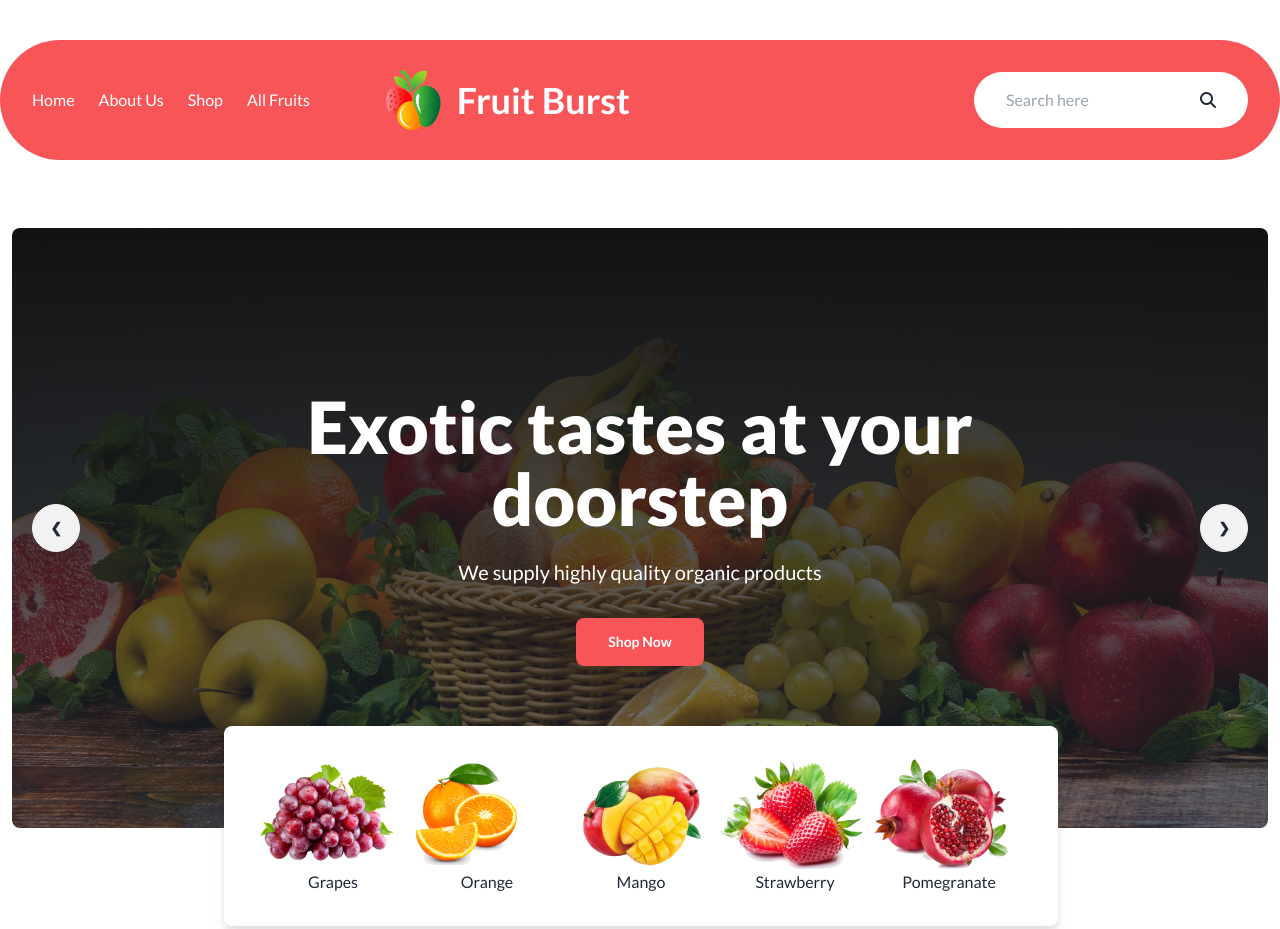
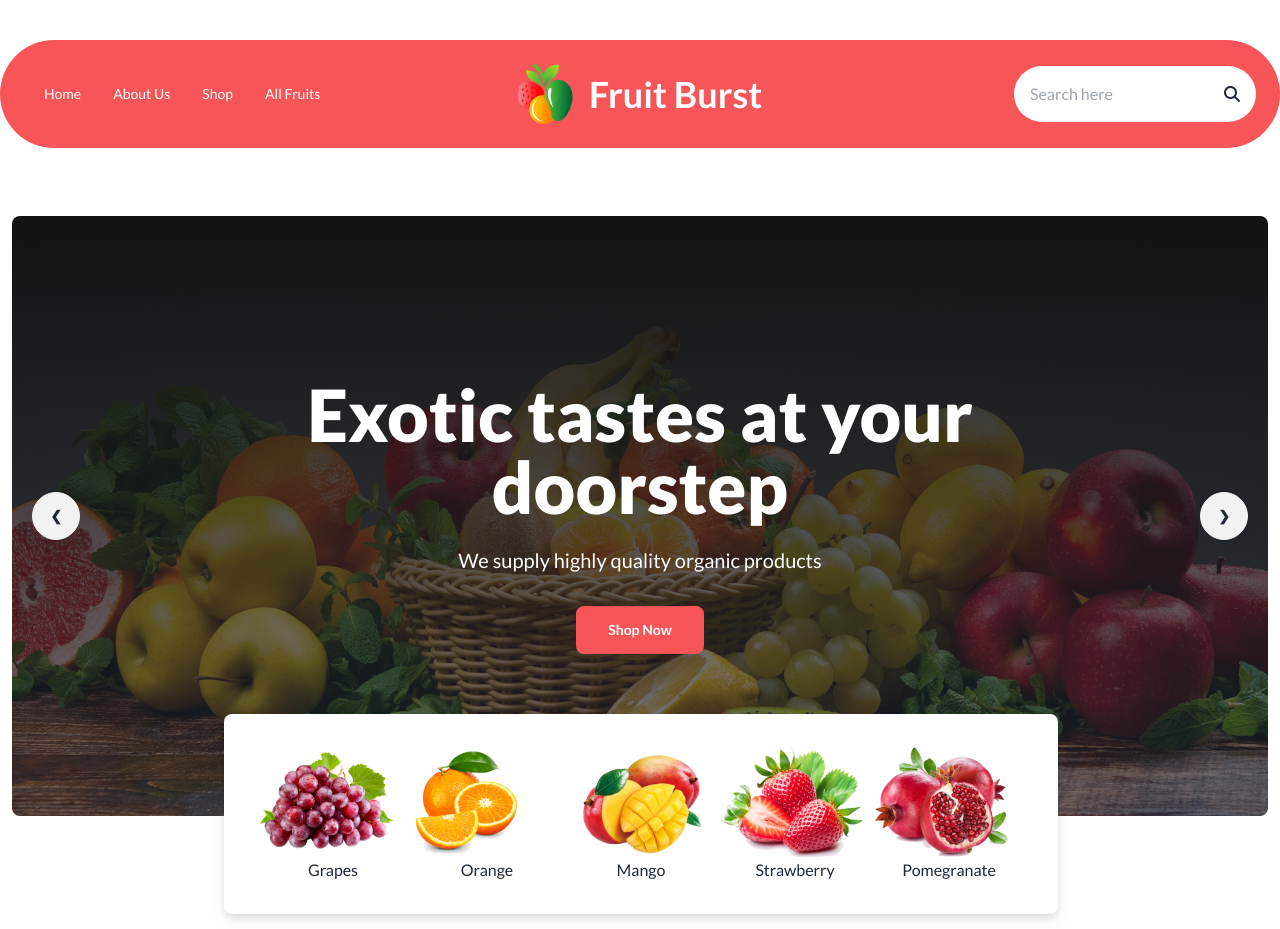
Before and after one commit to Rezwan66/fruit-burst-website, a plain HTML site: page index.html in a window 1280 px wide. Shown: the top 929 px of the page. Drawn offline with nearby package versions, Linux system fonts and the light colour scheme; grey boxes are pictures that could not be loaded.

Commit message:
replaced old navbar with a better design

```diff
--- a/index.html
+++ b/index.html
@@ -38,34 +38,31 @@
 <body class="font-lato">
     <header>
         <!-- navbar section -->
-        <nav class="max-w-screen-xl mx-auto my-10 md:bg-primary-color pl-3 md:p-6 rounded-full">
-            <div class="navbar">
+        <nav class="max-w-screen-xl mx-auto my-10 md:bg-primary-color md:p-4 rounded-full">
+            <div class="navbar justify-between">
                 <!-- large device menu -->
-                <div class="navbar-start">
-                    <div class="hidden lg:block">
-                        <ul class="flex gap-6 text-white">
-                            <li><a>Home</a></li>
-                            <li><a>About Us</a></li>
-                            <li><a>Shop</a></li>
-                            <li><a>All Fruits</a></li>
-                        </ul>
-                    </div>
+                <div class="navbar-start hidden md:flex">
+                    <ul class="menu menu-horizontal px-1 text-white">
+                        <li><a class="hover:bg-inherit hover:text-inherit">Home</a></li>
+                        <li><a class="hover:bg-inherit hover:text-inherit">About Us</a></li>
+                        <li><a class="hover:bg-inherit hover:text-inherit">Shop</a></li>
+                        <li><a class="hover:bg-inherit hover:text-inherit">All Fruits</a></li>
+                    </ul>
                 </div>
                 <!-- navbar logo -->
-                <div class="navbar-center order-first lg:order-none md:order-first lg:absolute lg:right-[400px] xl:right-[650px]">
+                <div class="navbar-center md:mr-4 lg:mr-0">
                     <img src="./images/logo.png" alt="">
                     <a class="ml-4 normal-case text-4xl font-bold md:text-white">Fruit Burst</a>
                 </div>
-                <!-- Search bar -->
-                <div class="navbar-end hidden md:flex flex-shrink-0">
-                    <div class="rounded-full bg-white py-4 px-8 flex items-center">
+                <!-- search / dropdown -->
+                <div class="navbar-end">
+                    <!-- searchbar -->
+                    <div class="rounded-full bg-white py-4 px-8 md:px-4 hidden md:flex items-center">
                         <input type="search" placeholder="Search here" class="outline-none">
                         <i class="fa-solid fa-magnifying-glass ml-4"></i>
                     </div>
-                </div>
-                <!-- Dropdown -->
-                <div class="navbar-end md:hidden">
-                    <div class="dropdown flex justify-end">
+                    <!-- dropdown -->
+                    <div class="dropdown flex md:hidden justify-end">
                         <label tabindex="0" class="btn btn-ghost btn-circle">
                             <svg xmlns="http://www.w3.org/2000/svg" class="h-5 w-5" fill="none" viewBox="0 0 24 24"
                                 stroke="currentColor">
@@ -936,7 +933,8 @@
                     </div>
                 </div>
                 <!-- image -->
-                <div class="order-first lg:-order-none flex justify-center"><img src="./images/whychoose1.png" alt=""></div>
+                <div class="order-first lg:-order-none flex justify-center"><img src="./images/whychoose1.png" alt="">
+                </div>
                 <!-- right list -->
                 <div class="flex flex-col gap-12 lg:gap-8 lg:text-right text-center">
                     <!-- card 1 -->
```
